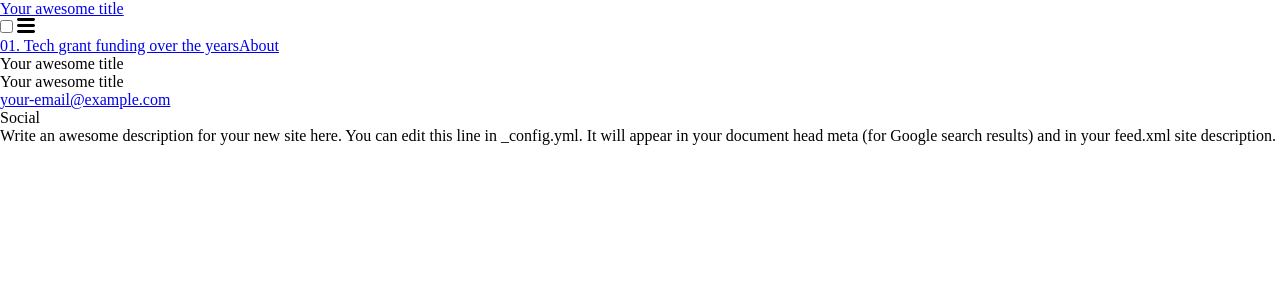
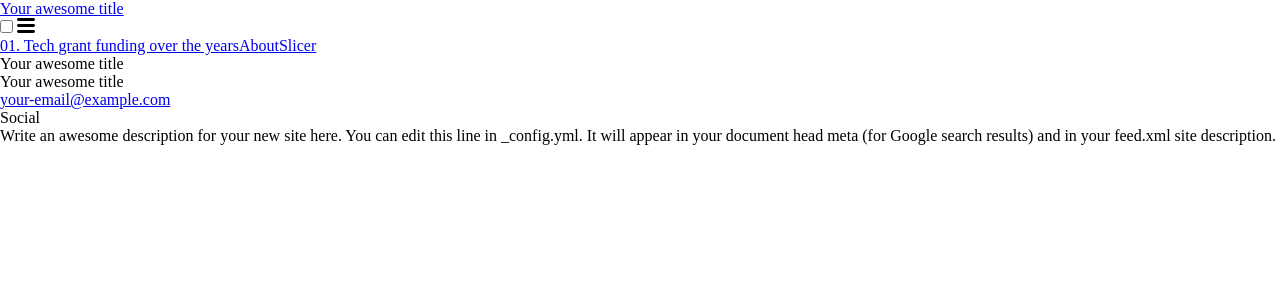
Before and after one commit to suninthesky/slice-and-dice, a Jekyll site: the page built from index.md, in a window 1280 px wide. Shown: the top 300 px of the page. Built offline with Jekyll 4.4.1, drawn with Linux system fonts in a browser that asks for light colours.

Commit message:
Create slicer page

```diff
--- a/_layouts/story.html
+++ b/_layouts/story.html
@@ -12,11 +12,13 @@
 
         <div id='story-query' hidden>{{ page.query }}</div>
 
+        {% if page.form %}
         <form id='query'>
           <input type="text" name="q">
           <input type="submit" value="Update">
           <input type="reset" value="Clear">
         </form>
+        {% endif %}
 
         <label for="slice">Slice by:</label>
         <select name="slice" id="slice">
--- a/story/01-tech-grant-funding-over-the-years.md
+++ b/story/01-tech-grant-funding-over-the-years.md
@@ -4,7 +4,7 @@
 permalink: /story/01-tech-grant-funding-over-the-years
 query : http://grantnav.threesixtygiving.org/search?json_query=%7B"extra_context"%3A+%7B"amountAwardedFixed_facet_size"%3A+3%2C+"awardYear_facet_size"%3A+3%7D%2C+"sort"%3A+%7B"_score"%3A+%7B"order"%3A+"desc"%7D%7D%2C+"aggs"%3A+%7B"recipientOrganization"%3A+%7B"terms"%3A+%7B"field"%3A+"recipientOrganization.id_and_name"%2C+"size"%3A+3%7D%7D%2C+"fundingOrganization"%3A+%7B"terms"%3A+%7B"field"%3A+"fundingOrganization.id_and_name"%2C+"size"%3A+3%7D%7D%2C+"currency"%3A+%7B"terms"%3A+%7B"field"%3A+"currency"%2C+"size"%3A+3%7D%7D%2C+"recipientRegionName"%3A+%7B"terms"%3A+%7B"field"%3A+"recipientRegionName"%2C+"size"%3A+3%7D%7D%2C+"recipientDistrictName"%3A+%7B"terms"%3A+%7B"field"%3A+"recipientDistrictName"%2C+"size"%3A+3%7D%7D%7D%2C+"query"%3A+%7B"bool"%3A+%7B"filter"%3A+%5B%7B"bool"%3A+%7B"should"%3A+%5B%5D%7D%7D%2C+%7B"bool"%3A+%7B"should"%3A+%5B%5D%7D%7D%2C+%7B"bool"%3A+%7B"should"%3A+%5B%5D%2C+"must"%3A+%7B%7D%7D%7D%2C+%7B"bool"%3A+%7B"should"%3A+%7B"range"%3A+%7B"amountAwarded"%3A+%7B%7D%7D%7D%2C+"must"%3A+%7B%7D%7D%7D%2C+%7B"bool"%3A+%7B"should"%3A+%5B%5D%7D%7D%2C+%7B"bool"%3A+%7B"should"%3A+%5B%5D%7D%7D%2C+%7B"bool"%3A+%7B"should"%3A+%5B%5D%7D%7D%2C+%7B"bool"%3A+%7B"should"%3A+%5B%5D%7D%7D%5D%2C+"must"%3A+%7B"query_string"%3A+%7B"query"%3A+"tech"%2C+"default_field"%3A+"_all"%7D%7D%7D%7D%7D
 prev: /
-next: /about
+next: /slicer
 ---
 
 Lorem ipsum dolor sit amet consectetur adipisicing elit. Ipsam, vel dignissimos, maxime unde in deserunt odit, necessitatibus sequi eius amet minus. Ducimus, tempore labore! Explicabo quos dignissimos animi distinctio iste!
```
Also changed, not shown: story/slicer.md (added, +7 -0 lines), README.md.
